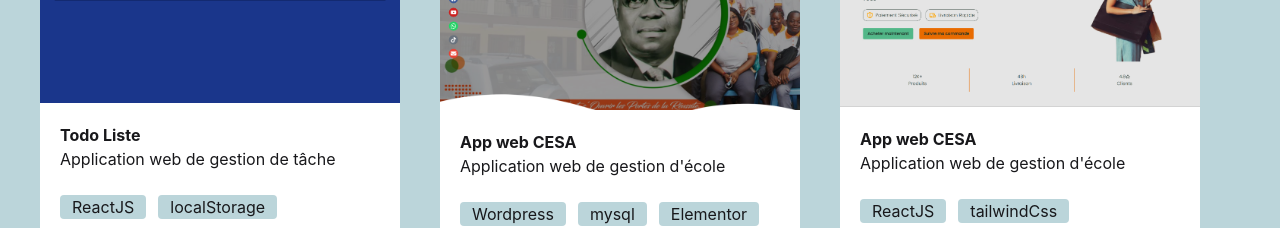
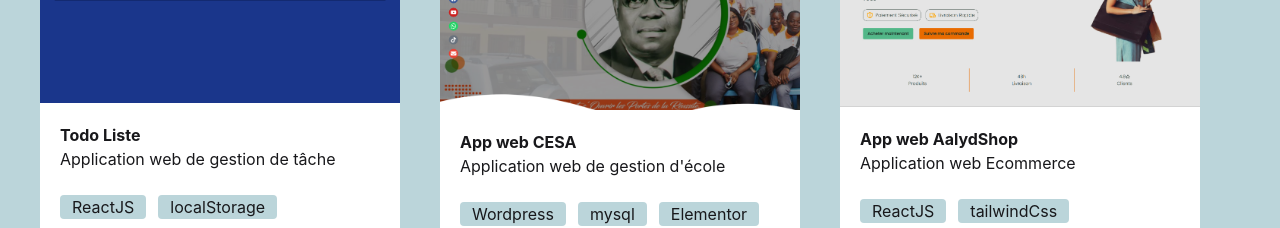
Before and after one commit to AkeYannick/PortfolioAalyd, a React (Vite) app in the folder Client/: page / in a window 1280 px wide. Shown: the part 1720-1948 px from the top of the page. Built offline with nearby package versions, Linux system fonts and the light colour scheme; a web font is replaced by a local one.

Commit message:
Actualisation

```diff
--- a/Client/src/Pages/Realisations.tsx
+++ b/Client/src/Pages/Realisations.tsx
@@ -33,8 +33,8 @@ import { MoveRight } from "lucide-react";
     {
       id: 3,
       image: AalydShopimag,
-      titre: "App web CESA",
-      description: "Application web de gestion d'école",
+      titre: "App web AalydShop",
+      description: "Application web Ecommerce",
       technologies: ["ReactJS", "tailwindCss", "localStorage",],
       link: "",
     },
```
